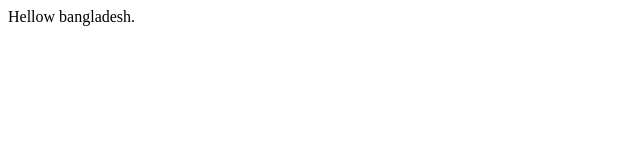
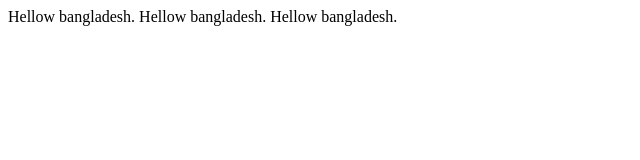
Before and after one commit to shahed-is/my-forth-ripo, a plain HTML site: page index.html in a window 1280 px wide. Shown: the whole page, without its empty margins (0-640 px from the left). Drawn offline with Linux system fonts and the light colour scheme.

Commit message:
first commit

```diff
--- a/index.html
+++ b/index.html
@@ -9,7 +9,7 @@
 </head>
 
 <body>
-    Hellow bangladesh.
+    Hellow bangladesh. Hellow bangladesh. Hellow bangladesh.
 </body>
 
 </html>
```
